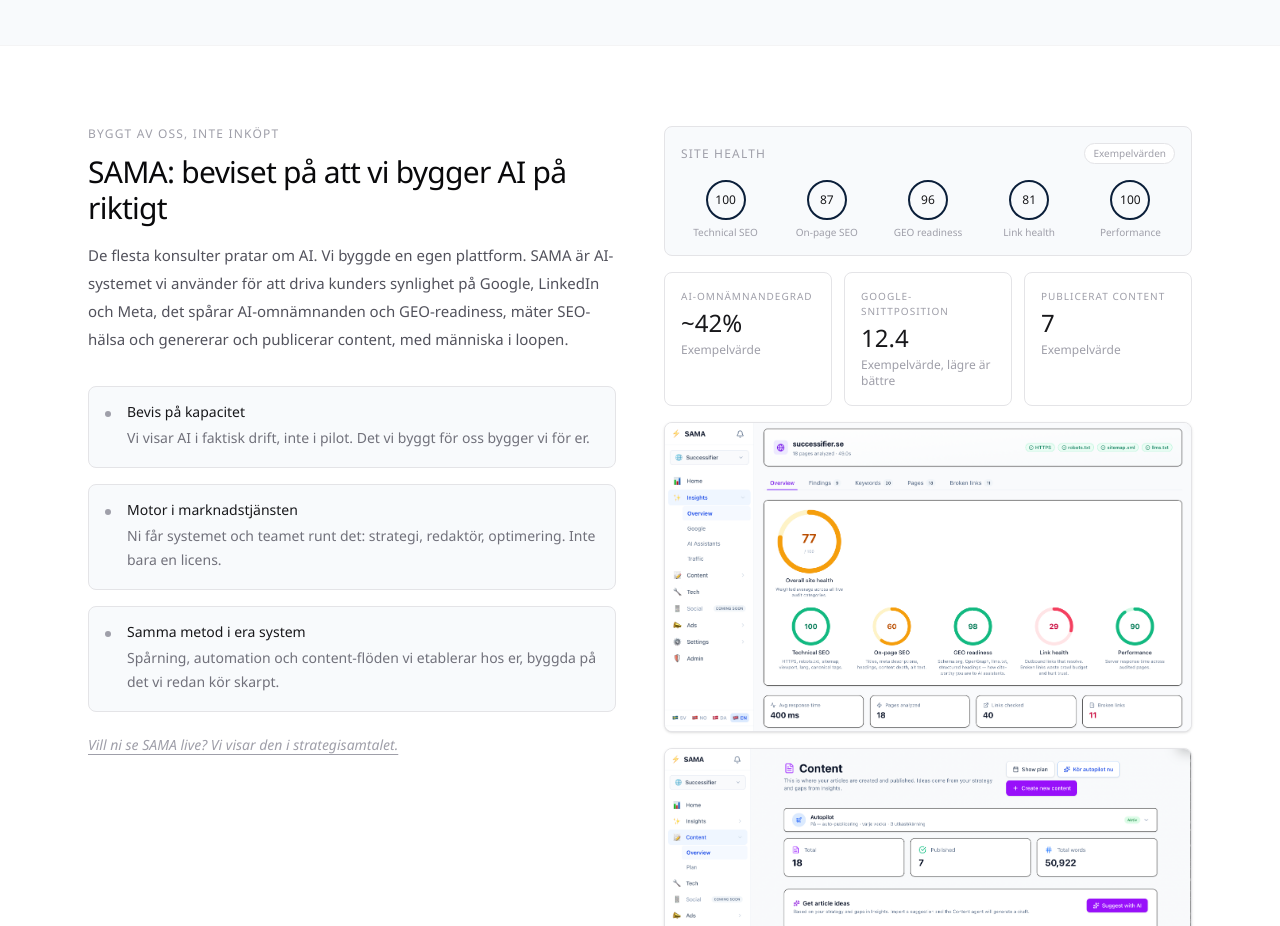
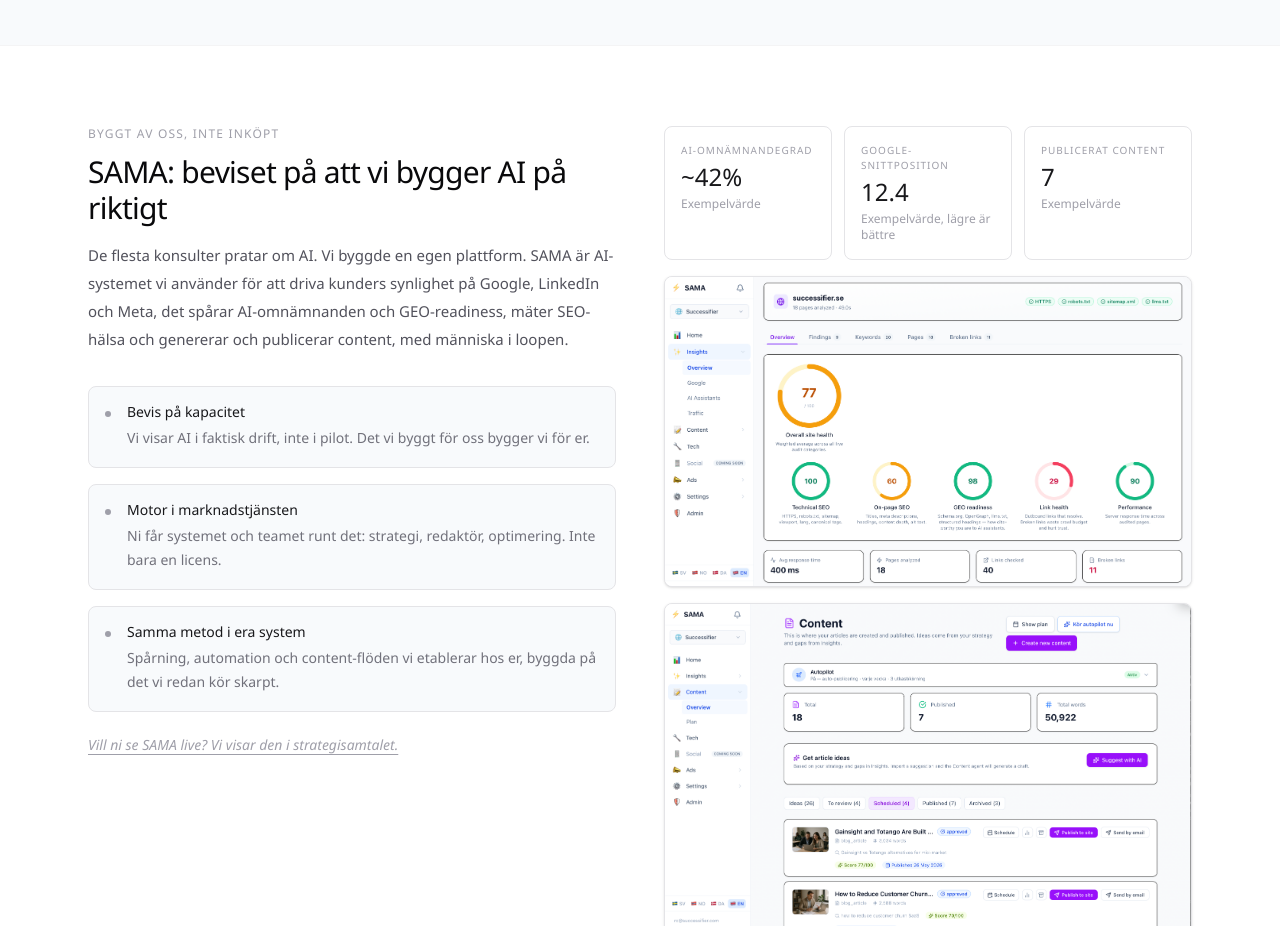
Before and after one commit to rickardcollander-ops/successifier-se, a Next.js app: page / in a window 1280 px wide. Shown: the part 2840-3766 px from the top of the page. Built offline with nearby package versions, Linux system fonts and the light colour scheme.

Commit message:
Remove mock "Site health" card from SAMA section
The hardcoded example site-health rings are now redundant since the real
Insights screenshot shows actual site health. Drop the card and its unused
healthScores data.

https://claude.ai/code/session_01StwYNUCbmPXBkjnhFiKhXX

```diff
--- a/src/components/HomePageContent.tsx
+++ b/src/components/HomePageContent.tsx
@@ -4,14 +4,6 @@ import ContactForm from "@/components/ContactForm";
 import type { Dict } from "@/lib/i18n";
 
 const BRAND = "#0B1F3A";
-
-const healthScores = [
-  { label: "Technical SEO", score: 100 },
-  { label: "On-page SEO", score: 87 },
-  { label: "GEO readiness", score: 96 },
-  { label: "Link health", score: 81 },
-  { label: "Performance", score: 100 },
-];
 
 function Overline({ children }: { children: React.ReactNode }) {
   return (
@@ -301,27 +293,6 @@ export default function HomePageContent({ t }: { t: Dict }) {
               </div>
 
               <div className="space-y-4">
-                <div className="rounded-lg border border-zinc-200 bg-slate-50 p-4">
-                  <div className="flex items-center justify-between mb-4">
-                    <div className="text-xs font-medium uppercase tracking-widest text-zinc-400">{t.sama.healthLabel}</div>
-                    <span className="rounded-full border border-zinc-200 bg-white px-2 py-0.5 text-[10px] font-medium text-zinc-400">
-                      {t.sama.exampleBadge}
-                    </span>
-                  </div>
-                  <div className="grid grid-cols-5 gap-3">
-                    {healthScores.map((d) => (
-                      <div key={d.label} className="flex flex-col items-center text-center">
-                        <div
-                          className="flex h-10 w-10 items-center justify-center rounded-full border-2 text-xs font-medium text-zinc-900"
-                          style={{ borderColor: BRAND }}
-                        >
-                          {d.score}
-                        </div>
-                        <div className="mt-1.5 text-[10px] leading-tight text-zinc-400">{d.label}</div>
-                      </div>
-                    ))}
-                  </div>
-                </div>
                 <div className="grid gap-3 sm:grid-cols-3">
                   {[
                     { label: t.sama.stat1Label, value: t.sama.stat1Value, sub: t.sama.stat1Sub },
```
